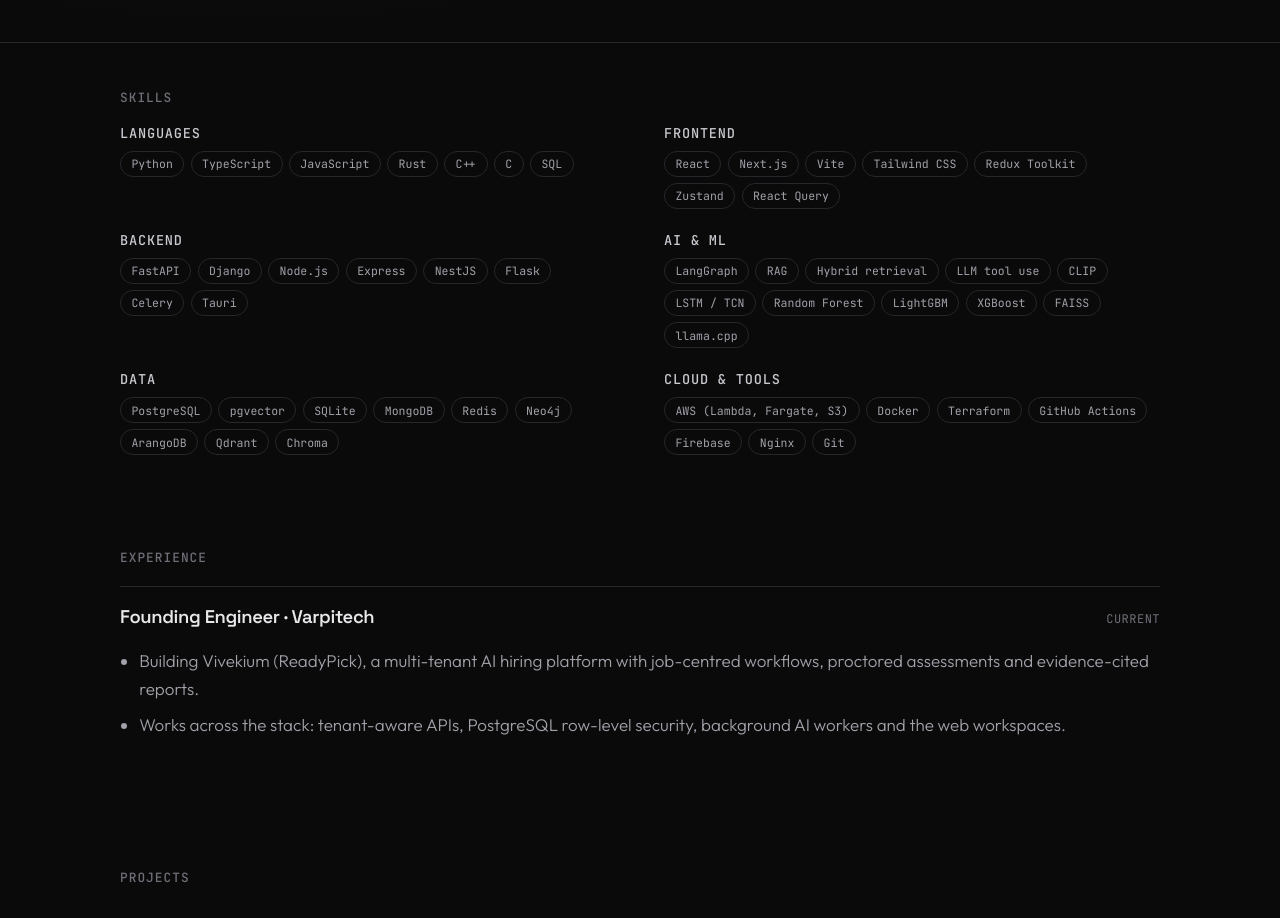
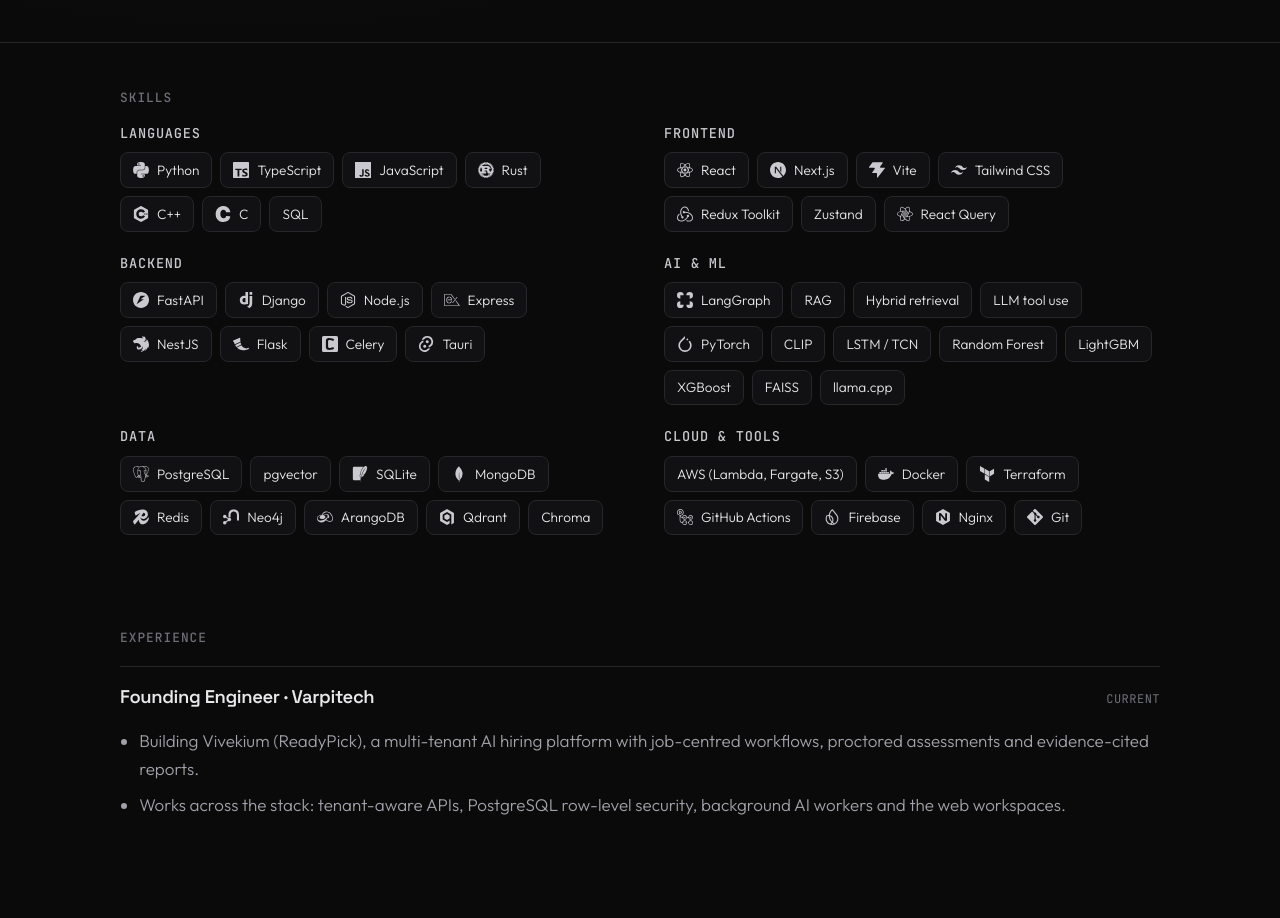
Before and after one commit to Saravankumar25/saravankumar25.github.io, a React (Vite) app: page / in a window 1280 px wide. Shown: the part 840-1758 px from the top of the page. Built offline with nearby package versions, Linux system fonts and the light colour scheme.

Commit message:
Show official brand icons next to skills

```diff
--- a/package.json
+++ b/package.json
@@ -11,7 +11,8 @@
   "dependencies": {
     "react": "18.3.1",
     "react-dom": "18.3.1",
-    "react-router-dom": "7.18.4"
+    "react-router-dom": "7.18.4",
+    "simple-icons": "16.35.0"
   },
   "devDependencies": {
     "@types/react": "18.3.12",
--- /dev/null
+++ b/src/components/Skills.tsx
@@ -0,0 +1,40 @@
+import {
+  siArangodb, siC, siCelery, siCplusplus, siDjango, siDocker, siExpress, siFastapi, siFirebase, siFlask,
+  siGit, siGithubactions, siJavascript, siMongodb, siNestjs, siNeo4j, siNextdotjs, siNginx, siNodedotjs,
+  siPostgresql, siPython, siPytorch, siQdrant, siLanggraph, siReact, siReactquery, siRedis, siRedux, siRust,
+  siSqlite, siStreamlit, siTailwindcss, siTauri, siTerraform, siTypescript, siVite,
+} from "simple-icons";
+import { skills } from "../data/site";
+
+// Official brand glyphs (Simple Icons), drawn in the site's monochrome. Skills without one render as text.
+const icons: Record<string, { path: string }> = {
+  Python: siPython, TypeScript: siTypescript, JavaScript: siJavascript, Rust: siRust, "C++": siCplusplus, C: siC,
+  React: siReact, "Next.js": siNextdotjs, Vite: siVite, "Tailwind CSS": siTailwindcss, "Redux Toolkit": siRedux,
+  "React Query": siReactquery, FastAPI: siFastapi, Django: siDjango, "Node.js": siNodedotjs, Express: siExpress,
+  NestJS: siNestjs, Flask: siFlask, Celery: siCelery, Tauri: siTauri, LangGraph: siLanggraph, PyTorch: siPytorch,
+  Streamlit: siStreamlit, PostgreSQL: siPostgresql, SQLite: siSqlite, MongoDB: siMongodb, Redis: siRedis,
+  Neo4j: siNeo4j, ArangoDB: siArangodb, Qdrant: siQdrant, Docker: siDocker, Terraform: siTerraform,
+  "GitHub Actions": siGithubactions, Firebase: siFirebase, Nginx: siNginx, Git: siGit,
+};
+
+export default function Skills() {
+  return (
+    <div className="skills">
+      {skills.map((g) => (
+        <div className="skill-group" key={g.group}>
+          <h3>{g.group}</h3>
+          <ul className="chips">
+            {g.items.map((name) => (
+              <li key={name}>
+                {icons[name] && (
+                  <svg viewBox="0 0 24 24" aria-hidden="true" focusable="false"><path d={icons[name].path} /></svg>
+                )}
+                {name}
+              </li>
+            ))}
+          </ul>
+        </div>
+      ))}
+    </div>
+  );
+}
--- a/src/data/site.ts
+++ b/src/data/site.ts
@@ -33,7 +33,7 @@
   { group: "Languages", items: ["Python", "TypeScript", "JavaScript", "Rust", "C++", "C", "SQL"] },
   { group: "Frontend", items: ["React", "Next.js", "Vite", "Tailwind CSS", "Redux Toolkit", "Zustand", "React Query"] },
   { group: "Backend", items: ["FastAPI", "Django", "Node.js", "Express", "NestJS", "Flask", "Celery", "Tauri"] },
-  { group: "AI & ML", items: ["LangGraph", "RAG", "Hybrid retrieval", "LLM tool use", "CLIP", "LSTM / TCN", "Random Forest", "LightGBM", "XGBoost", "FAISS", "llama.cpp"] },
+  { group: "AI & ML", items: ["LangGraph", "RAG", "Hybrid retrieval", "LLM tool use", "PyTorch", "CLIP", "LSTM / TCN", "Random Forest", "LightGBM", "XGBoost", "FAISS", "llama.cpp"] },
   { group: "Data", items: ["PostgreSQL", "pgvector", "SQLite", "MongoDB", "Redis", "Neo4j", "ArangoDB", "Qdrant", "Chroma"] },
   { group: "Cloud & tools", items: ["AWS (Lambda, Fargate, S3)", "Docker", "Terraform", "GitHub Actions", "Firebase", "Nginx", "Git"] },
 ];
--- a/src/pages/About.tsx
+++ b/src/pages/About.tsx
@@ -1,4 +1,5 @@
-import { capabilities, experience, skills } from "../data/site";
+import Skills from "../components/Skills";
+import { capabilities, experience } from "../data/site";
 import { useTitle } from "../hooks";
 
 export default function About() {
@@ -23,14 +24,7 @@
       </div>
 
       <h2 className="section">Skills</h2>
-      <div className="skills">
-        {skills.map((g) => (
-          <div className="skill-group" key={g.group}>
-            <h3>{g.group}</h3>
-            <span className="tags">{g.items.map((i) => <i key={i}>{i}</i>)}</span>
-          </div>
-        ))}
-      </div>
+      <Skills />
 
       <h2 className="section" id="experience">Experience</h2>
       {experience.map((e) => (
--- a/src/pages/Home.tsx
+++ b/src/pages/Home.tsx
@@ -2,7 +2,8 @@
 import Reveal from "../components/Reveal";
 import { config } from "../config";
 import { plain, projects } from "../data/projects";
-import { experience, papers, skills } from "../data/site";
+import Skills from "../components/Skills";
+import { experience, papers } from "../data/site";
 import { useTitle } from "../hooks";
 import { getPosts } from "./Journal";
 
@@ -40,14 +41,7 @@
 
       <section className="wrap block">
         <h2 className="section">Skills</h2>
-        <div className="skills">
-          {skills.map((g) => (
-            <Reveal key={g.group} className="skill-group">
-              <h3>{g.group}</h3>
-              <span className="tags">{g.items.map((i) => <i key={i}>{i}</i>)}</span>
-            </Reveal>
-          ))}
-        </div>
+        <Skills />
       </section>
 
       <section className="wrap block">
--- a/src/styles.css
+++ b/src/styles.css
@@ -105,7 +105,10 @@
 .more-inline { color: var(--text); margin-top: .4rem; font-size: .95rem; }
 .skills { display: grid; grid-template-columns: repeat(2, 1fr); gap: 1.5rem 3rem; }
 .skill-group h3 { font-size: .85rem; font-family: var(--font-mono); text-transform: uppercase; letter-spacing: .06em; color: var(--silver); font-weight: 500; }
-.skill-group .tags { margin-top: .6rem; }
+.chips { list-style: none; padding: 0; margin: .7rem 0 0; display: flex; flex-wrap: wrap; gap: .5rem; }
+.chips li { display: inline-flex; align-items: center; gap: .5rem; margin: 0; font-size: .85rem; color: var(--text); background: var(--surface); border: 1px solid var(--line); border-radius: 8px; padding: .35rem .75rem; transition: border-color .2s; }
+.chips li:hover { border-color: var(--line-strong); }
+.chips svg { width: 16px; height: 16px; fill: var(--silver); flex: none; }
 .cards .fill, .cards .fill .card { height: 100%; }
 
 /* featured */
```
Also changed, not shown: 1 other file (tests, documents, lock files or other folders).
